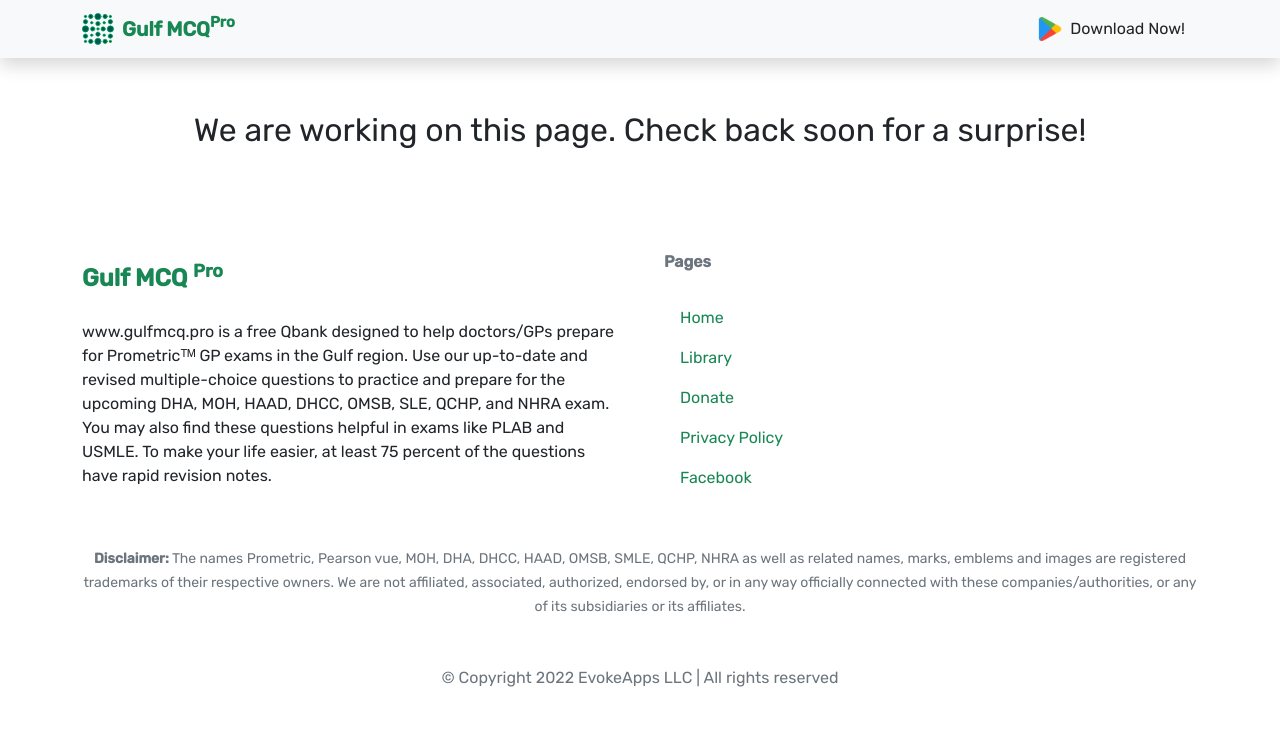
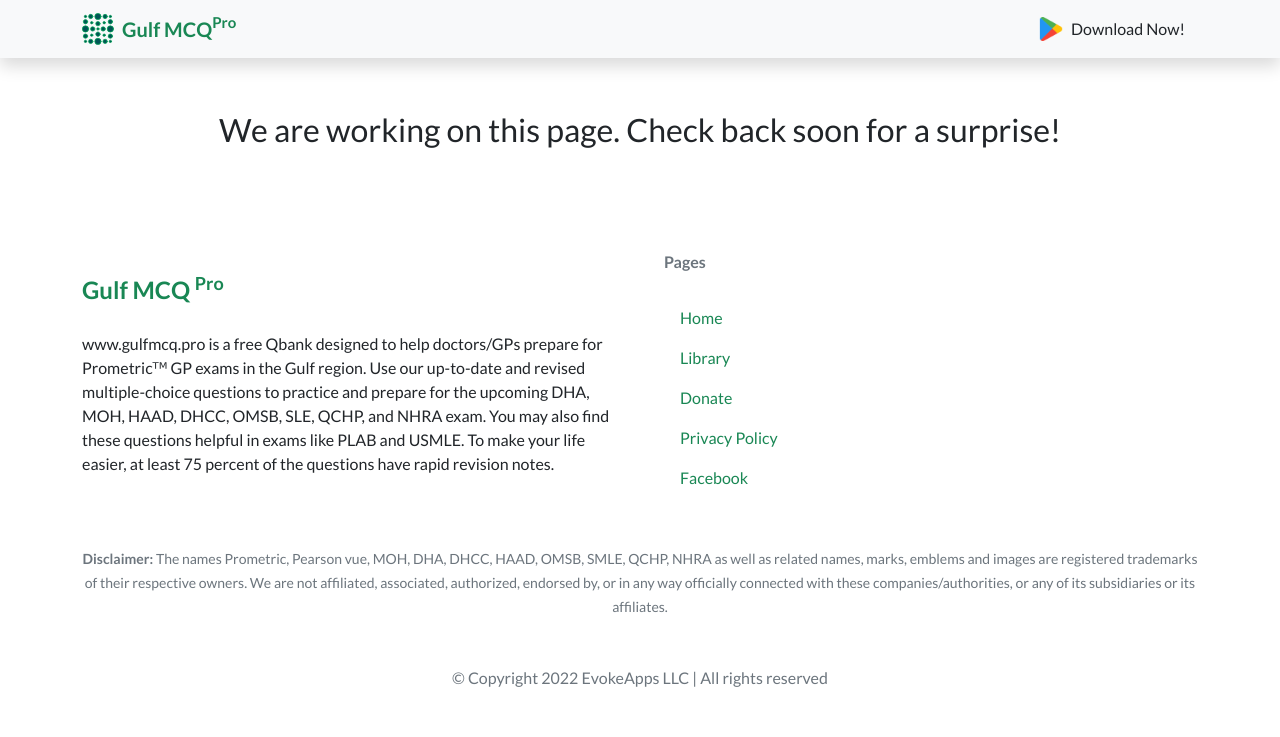
Before and after one commit to evokeapps/gulfmcq.pro, a PHP site: page /404.php in a window 1280 px wide. Shown: the top 737 px of the page. Run offline with PHP 8.4, Linux system fonts and the light colour scheme.

Commit message:
Font change

```diff
--- a/comp/head.php
+++ b/comp/head.php
@@ -9,8 +9,8 @@
 <meta property="og:url" content="https://gulfmcq.pro">
 <link href="https://cdn.jsdelivr.net/npm/bootstrap@5.2.0-beta1/dist/css/bootstrap.min.css" rel="stylesheet" integrity="sha384-0evHe/X+R7YkIZDRvuzKMRqM+OrBnVFBL6DOitfPri4tjfHxaWutUpFmBp4vmVor" crossorigin="">
 <link rel="preconnect" href="https://fonts.googleapis.com">
-<link rel="preconnect" href="https://fonts.gstatic.com" crossorigin="">
-<link href="https://fonts.googleapis.com/css2?family=Rubik:wght@400;500&amp;family=Bitter&amp;display=swap" rel="stylesheet">
+<link rel="preconnect" href="https://fonts.gstatic.com" crossorigin>
+<link href="https://fonts.googleapis.com/css2?family=Lato:wght@400;700&display=swap" rel="stylesheet">
 <link rel="stylesheet" href="/static/css/main.css">
 <title>Gulf MCQ Pro - The best free Prometricᵀᴹ based DHA, MOH, HAAD, DHCC, OMSB, SLE, QCHP, NHRA, PLAB and USMLE Qbank | Become a GP in UAE, Dubai, Saudi Arabia, Abu Dhabi, Bahrain, Oman and Qatar.</title>
 <script async src="https://www.googletagmanager.com/gtag/js?id=G-JBY7WMM40M"></script>
--- a/static/css/index.css
+++ b/static/css/index.css
@@ -1,6 +1,3 @@
-body {
-  overflow-x: hidden;
-}
 .header {
   background-image: url("/static/img/doctor.webp");
   background-position: center;
--- a/static/css/main.css
+++ b/static/css/main.css
@@ -1,4 +1,7 @@
 * {
   user-select: none;
-  font-family: "Rubik", sans-serif;
+  font-family: "Lato", Verdana, Geneva, Tahoma, sans-serif;
 }
+body {
+  overflow-x: hidden;
+}
```
